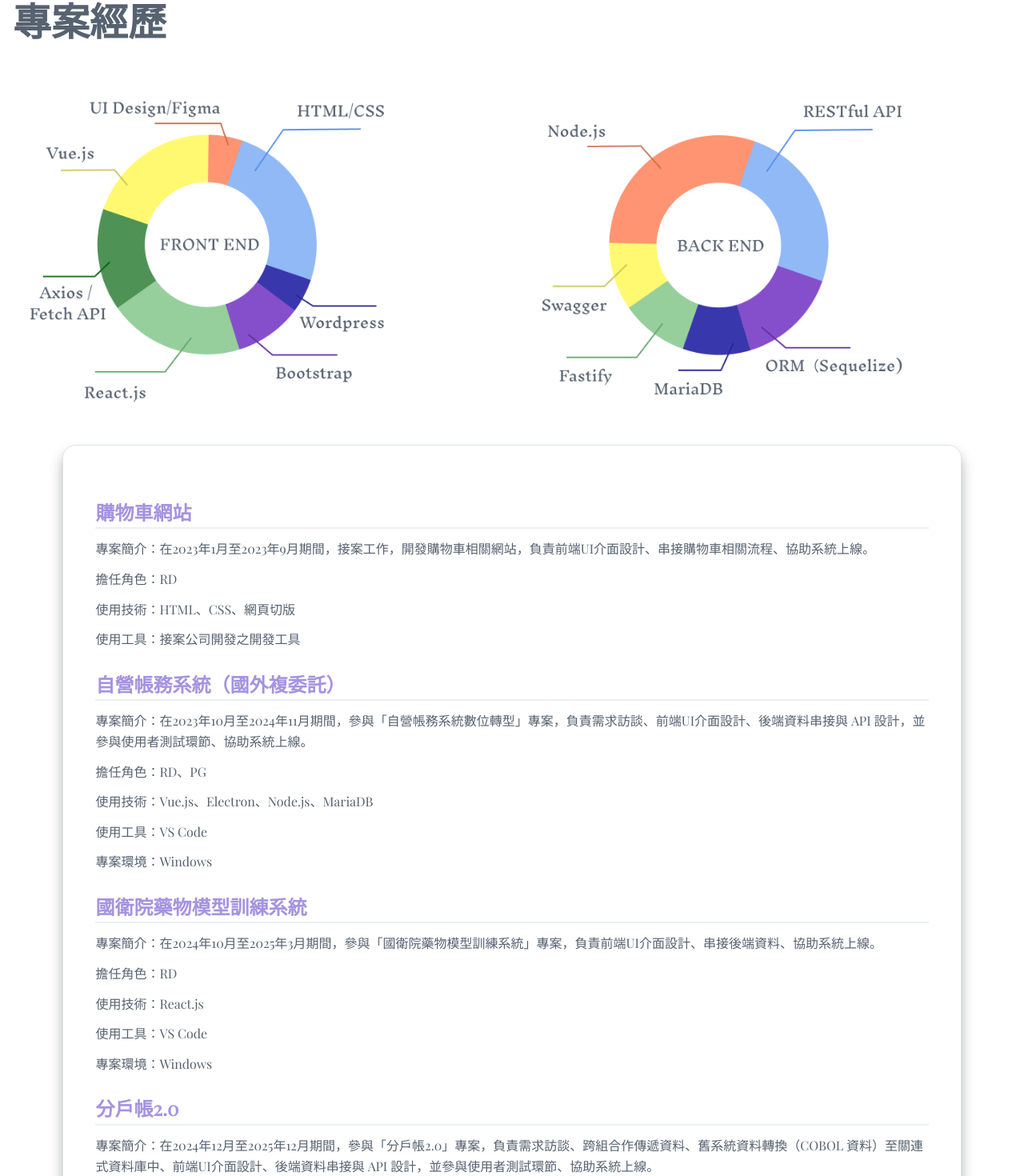
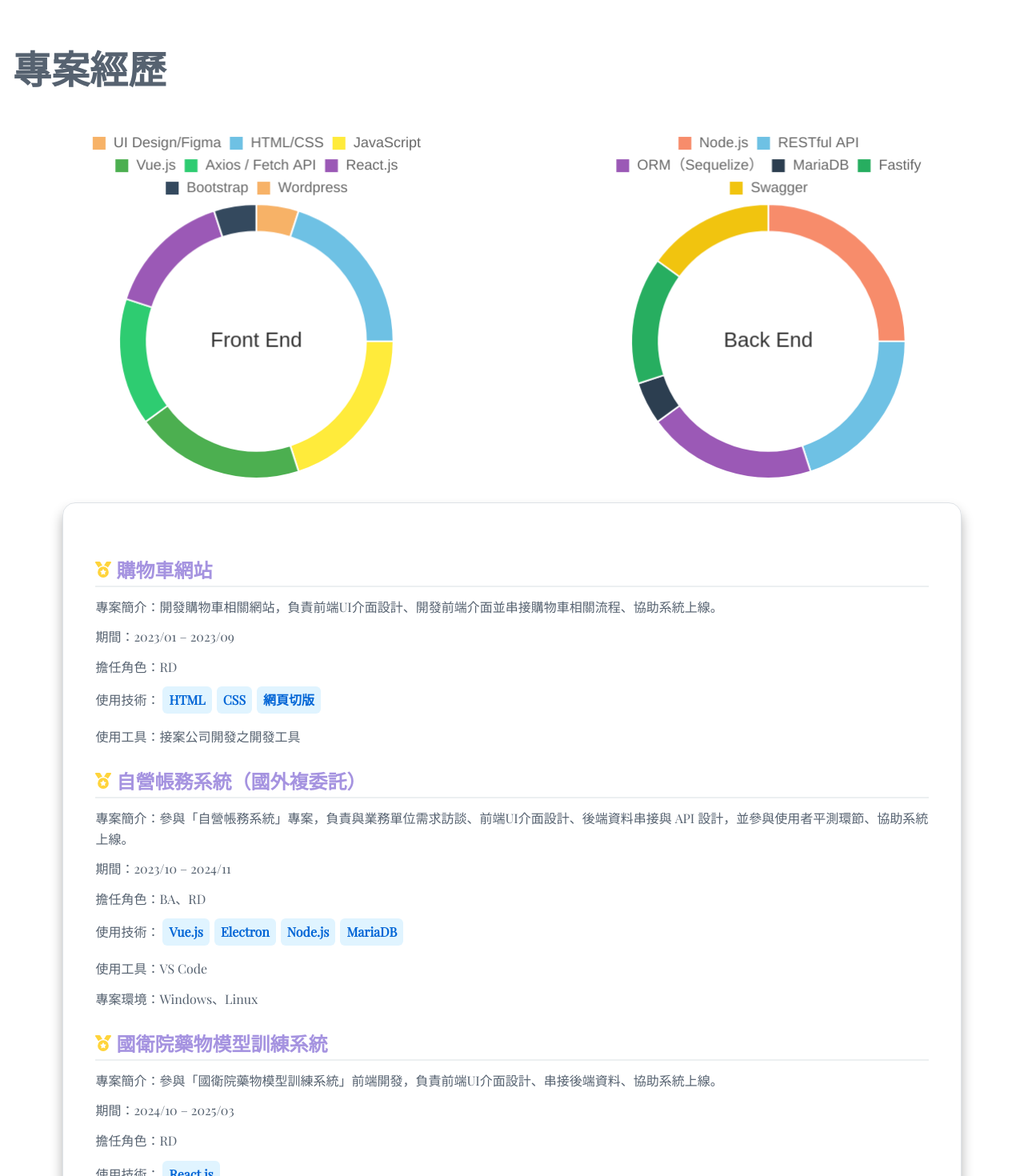
Before and after one commit to xin315023/emilyresume, a Vue app in the folder vite-project/: page /about in a window 1280 px wide. Shown: the part 937-2407 px from the top of the page at 80% size. Built offline with nearby package versions, Linux system fonts and the light colour scheme.

Commit message:
修改圓餅圖、新增連結

```diff
--- a/vite-project/package.json
+++ b/vite-project/package.json
@@ -11,6 +11,7 @@
     "deploy": "gh-pages -d dist"
   },
   "dependencies": {
+    "chart.js": "^4.5.0",
     "vue": "^3.5.13",
     "vue-router": "^4.5.1"
   },
--- a/vite-project/src/assets/style.css
+++ b/vite-project/src/assets/style.css
@@ -16,7 +16,7 @@
 	background-color: #FFFFF3;
 }
 .rellax_about{
-	padding: 150px 0px;
+	padding: 180px 0px;
 }
 /*-------------------------*/
 /* $Text
@@ -50,6 +50,9 @@
 }
 .icon-github{
 	background-image: url('../../public/github.svg');
+}
+.icon-mail{
+	background-image: url('../../public/mail.svg');
 }
 /*-------------------------*/
 /* $Button
@@ -224,7 +227,7 @@
 	color: #A593E0;
 }
 .nav__icon-group{
-	padding: 24px;
+	padding: 24px 10px;
 	line-height: 56px;
 	float: left;
 }
@@ -524,9 +527,12 @@
 /* $Parallax image
 ---------------------------*/
 /* common */
-/* .parallax-container{
-
-} */
+.parallax-container-project{
+	display: flex;
+	justify-content: center;  /* 水平置中 */
+	align-items: center;      /* 垂直置中 */
+	padding: 5%;
+}
 .parallax-container .image{
 	width: 100%;
 	display: block;
@@ -550,9 +556,9 @@
 	display: block;
 }
 @media (max-width: 960px){
-	.parallax-container-about{
+	/* .parallax-container-about{
 		margin: 20px;
-	}
+	} */
 	.parallax-container .image{
 		width: 100%;
 		display: block;
@@ -663,7 +669,6 @@
 .Experience h2 {
 	color: #A593E0;
 	padding-bottom: 5px;
-	margin-top: 30px;
 }
 .ExperienceTitle{
 	font-size: 24px;
@@ -677,7 +682,7 @@
 
 /* footer */
 .footer {
-  background-color: #222;
+  background-color: #566270;
   color: #fff;
   padding: 40px 0;
 }
--- a/vite-project/src/components/Contact.vue
+++ b/vite-project/src/components/Contact.vue
@@ -12,9 +12,9 @@
         <div class="col-sm-6">
           <h4 class="footer__title">社群連結</h4>
           <div class="footer__icons">
-            <a href="https://github.com" target="_blank"><i class="icon icon-github"></i></a>
-            <a href="https://linkedin.com" target="_blank"><i class="icon icon-linkedin"></i></a>
-            <a href="mailto:yourname@example.com"><i class="icon icon-mail"></i></a>
+            <a href="https://www.linkedin.com/in/%E7%AD%A0%E8%8A%AF-%E6%9E%97-3aa03b1b0?utm_source=share&utm_campaign=share_via&utm_content=profile&utm_medium=ios_app" target="_blank"><i class="icon icon-linkdin"></i></a>
+            <a href="https://github.com/xin315023" target="_blank"><i class="icon icon-github"></i></a>
+            <a href="mailto:emiyxlin@gmail.com"><i class="icon icon-mail"></i></a>
           </div>
         </div>
       </div>
--- a/vite-project/src/components/Projects.vue
+++ b/vite-project/src/components/Projects.vue
@@ -8,48 +8,100 @@
 						<h3 class="info__title">專案經歷</h3>
 						<div class="row">
 							<div class="col-sm-6">
-								<div class="parallax-container parallax-container-about">
-									<img class="image rellax" data-rellax-speed="2" src="../../public/frontend.png" alt="">
+								<div class="parallax-container parallax-container-project parallax-container-about">
+									<SkillChart
+										class="image rellax"
+										title="Front End"
+										:labels="frontendLabels"
+										:data="frontendData"
+										:colors="frontendColors"
+										defaultLine="FRONTEND"
+									/>
 								</div>
 							</div>
 							<div class="col-sm-6">
-								<div class="parallax-container parallax-container-about">
-									<img class="image rellax" data-rellax-speed="2" src="../../public/backend.png" alt="">
+								<div class="parallax-container parallax-container-project parallax-container-about">
+									<SkillChart
+										class="image rellax"
+										title="Back End"
+										:labels="backendLabels"
+										:data="backendData"
+										:colors="backendColors"
+										defaultLine="BACKEND"
+									/>
 								</div>
+
 							</div>
 						</div>
 						<div class="projectCard">
 							<div class="card">
 								<!-- 購物車網站 -->
-								<h2 class>購物車網站</h2>
-								<p>專案簡介：在2023年1月至2023年9月期間，接案工作，開發購物車相關網站，負責前端UI介面設計、串接購物車相關流程、協助系統上線。</p>
+								<h2 class><svg xmlns="http://www.w3.org/2000/svg" height="20" width="20" viewBox="0 0 512 512"><path fill="#FFD43B" d="M4.1 38.2C1.4 34.2 0 29.4 0 24.6C0 11 11 0 24.6 0L133.9 0c11.2 0 21.7 5.9 27.4 15.5l68.5 114.1c-48.2 6.1-91.3 28.6-123.4 61.9L4.1 38.2zm503.7 0L405.6 191.5c-32.1-33.3-75.2-55.8-123.4-61.9L350.7 15.5C356.5 5.9 366.9 0 378.1 0L487.4 0C501 0 512 11 512 24.6c0 4.8-1.4 9.6-4.1 13.6zM80 336a176 176 0 1 1 352 0A176 176 0 1 1 80 336zm184.4-94.9c-3.4-7-13.3-7-16.8 0l-22.4 45.4c-1.4 2.8-4 4.7-7 5.1L168 298.9c-7.7 1.1-10.7 10.5-5.2 16l36.3 35.4c2.2 2.2 3.2 5.2 2.7 8.3l-8.6 49.9c-1.3 7.6 6.7 13.5 13.6 9.9l44.8-23.6c2.7-1.4 6-1.4 8.7 0l44.8 23.6c6.9 3.6 14.9-2.2 13.6-9.9l-8.6-49.9c-.5-3 .5-6.1 2.7-8.3l36.3-35.4c5.6-5.4 2.5-14.8-5.2-16l-50.1-7.3c-3-.4-5.7-2.4-7-5.1l-22.4-45.4z"/></svg>
+									購物車網站
+								</h2>
+								<p>
+									專案簡介：開發購物車相關網站，負責前端UI介面設計、開發前端介面並串接購物車相關流程、協助系統上線。
+								</p>
+								<p>
+									期間：2023/01 – 2023/09
+								</p>
 								<p>擔任角色：RD</p>
-								<p>使用技術：HTML、CSS、網頁切版</p>
+								<p>使用技術：
+									<span class="badge badge-skill">HTML</span>
+									<span class="badge badge-skill">CSS</span>
+									<span class="badge badge-skill">網頁切版</span>
+								</p>
 								<p>使用工具：接案公司開發之開發工具</p>
 
 								<!-- 自營帳務系統（國外複委託）-->
-								<h2 class>自營帳務系統（國外複委託）</h2>
-								<p>專案簡介：在2023年10月至2024年11月期間，參與「自營帳務系統數位轉型」專案，負責需求訪談、前端UI介面設計、後端資料串接與 API 設計，並參與使用者測試環節、協助系統上線。</p>
-								<p>擔任角色：RD、PG</p>
-								<p>使用技術：Vue.js、Electron、Node.js、MariaDB</p>
+								<h2 class><svg xmlns="http://www.w3.org/2000/svg" height="20" width="20" viewBox="0 0 512 512"><path fill="#FFD43B" d="M4.1 38.2C1.4 34.2 0 29.4 0 24.6C0 11 11 0 24.6 0L133.9 0c11.2 0 21.7 5.9 27.4 15.5l68.5 114.1c-48.2 6.1-91.3 28.6-123.4 61.9L4.1 38.2zm503.7 0L405.6 191.5c-32.1-33.3-75.2-55.8-123.4-61.9L350.7 15.5C356.5 5.9 366.9 0 378.1 0L487.4 0C501 0 512 11 512 24.6c0 4.8-1.4 9.6-4.1 13.6zM80 336a176 176 0 1 1 352 0A176 176 0 1 1 80 336zm184.4-94.9c-3.4-7-13.3-7-16.8 0l-22.4 45.4c-1.4 2.8-4 4.7-7 5.1L168 298.9c-7.7 1.1-10.7 10.5-5.2 16l36.3 35.4c2.2 2.2 3.2 5.2 2.7 8.3l-8.6 49.9c-1.3 7.6 6.7 13.5 13.6 9.9l44.8-23.6c2.7-1.4 6-1.4 8.7 0l44.8 23.6c6.9 3.6 14.9-2.2 13.6-9.9l-8.6-49.9c-.5-3 .5-6.1 2.7-8.3l36.3-35.4c5.6-5.4 2.5-14.8-5.2-16l-50.1-7.3c-3-.4-5.7-2.4-7-5.1l-22.4-45.4z"/></svg>
+									自營帳務系統（國外複委託）
+								</h2>
+								<p>專案簡介：參與「自營帳務系統」專案，負責與業務單位需求訪談、前端UI介面設計、後端資料串接與 API 設計，並參與使用者平測環節、協助系統上線。</p>
+								<p>
+									期間：2023/10 – 2024/11
+								</p>
+								<p>擔任角色：BA、RD</p>
+								<p>使用技術：
+									<span class="badge badge-skill">Vue.js</span>
+									<span class="badge badge-skill">Electron</span>
+									<span class="badge badge-skill">Node.js</span>
+									<span class="badge badge-skill">MariaDB</span>
+								</p>
 								<p>使用工具：VS Code</p>
-								<p>專案環境：Windows</p>
+								<p>專案環境：Windows、Linux</p>
 
 								<!-- 國衛院藥物模型訓練系統 -->
-								<h2 class>國衛院藥物模型訓練系統</h2>
-								<p>專案簡介：在2024年10月至2025年3月期間，參與「國衛院藥物模型訓練系統」專案，負責前端UI介面設計、串接後端資料、協助系統上線。</p>
+								<h2 class><svg xmlns="http://www.w3.org/2000/svg" height="20" width="20" viewBox="0 0 512 512"><path fill="#FFD43B" d="M4.1 38.2C1.4 34.2 0 29.4 0 24.6C0 11 11 0 24.6 0L133.9 0c11.2 0 21.7 5.9 27.4 15.5l68.5 114.1c-48.2 6.1-91.3 28.6-123.4 61.9L4.1 38.2zm503.7 0L405.6 191.5c-32.1-33.3-75.2-55.8-123.4-61.9L350.7 15.5C356.5 5.9 366.9 0 378.1 0L487.4 0C501 0 512 11 512 24.6c0 4.8-1.4 9.6-4.1 13.6zM80 336a176 176 0 1 1 352 0A176 176 0 1 1 80 336zm184.4-94.9c-3.4-7-13.3-7-16.8 0l-22.4 45.4c-1.4 2.8-4 4.7-7 5.1L168 298.9c-7.7 1.1-10.7 10.5-5.2 16l36.3 35.4c2.2 2.2 3.2 5.2 2.7 8.3l-8.6 49.9c-1.3 7.6 6.7 13.5 13.6 9.9l44.8-23.6c2.7-1.4 6-1.4 8.7 0l44.8 23.6c6.9 3.6 14.9-2.2 13.6-9.9l-8.6-49.9c-.5-3 .5-6.1 2.7-8.3l36.3-35.4c5.6-5.4 2.5-14.8-5.2-16l-50.1-7.3c-3-.4-5.7-2.4-7-5.1l-22.4-45.4z"/></svg>
+									國衛院藥物模型訓練系統
+								</h2>
+								<p>專案簡介：參與「國衛院藥物模型訓練系統」前端開發，負責前端UI介面設計、串接後端資料、協助系統上線。</p>
+								<p>
+									期間：2024/10 – 2025/03
+								</p>
 								<p>擔任角色：RD</p>
-								<p>使用技術：React.js</p>
+								<p>使用技術：
+									<span class="badge badge-skill">React.js</span>
+								</p>
 								<p>使用工具：VS Code</p>
 								<p>專案環境：Windows</p>
 
 								<!-- 分戶帳2.0 -->
-								<h2 class>分戶帳2.0</h2>
-								<p>專案簡介：在2024年12月至2025年12月期間，參與「分戶帳2.0」專案，負責需求訪談、跨組合作傳遞資料、舊系統資料轉換（COBOL 資料）至關連式資料庫中、前端UI介面設計、後端資料串接與 API 設計，並參與使用者測試環節、協助系統上線。</p>
+								<h2 class><svg xmlns="http://www.w3.org/2000/svg" height="20" width="20" viewBox="0 0 512 512"><path fill="#FFD43B" d="M4.1 38.2C1.4 34.2 0 29.4 0 24.6C0 11 11 0 24.6 0L133.9 0c11.2 0 21.7 5.9 27.4 15.5l68.5 114.1c-48.2 6.1-91.3 28.6-123.4 61.9L4.1 38.2zm503.7 0L405.6 191.5c-32.1-33.3-75.2-55.8-123.4-61.9L350.7 15.5C356.5 5.9 366.9 0 378.1 0L487.4 0C501 0 512 11 512 24.6c0 4.8-1.4 9.6-4.1 13.6zM80 336a176 176 0 1 1 352 0A176 176 0 1 1 80 336zm184.4-94.9c-3.4-7-13.3-7-16.8 0l-22.4 45.4c-1.4 2.8-4 4.7-7 5.1L168 298.9c-7.7 1.1-10.7 10.5-5.2 16l36.3 35.4c2.2 2.2 3.2 5.2 2.7 8.3l-8.6 49.9c-1.3 7.6 6.7 13.5 13.6 9.9l44.8-23.6c2.7-1.4 6-1.4 8.7 0l44.8 23.6c6.9 3.6 14.9-2.2 13.6-9.9l-8.6-49.9c-.5-3 .5-6.1 2.7-8.3l36.3-35.4c5.6-5.4 2.5-14.8-5.2-16l-50.1-7.3c-3-.4-5.7-2.4-7-5.1l-22.4-45.4z"/></svg>
+									分戶帳2.0
+								</h2>
+								<p>專案簡介：參與「分戶帳2.0」專案，負責需求盤點並將抽象的需求具象化、跨組協作傳遞資料、舊系統資料轉換（COBOL 資料）至關連式資料庫中、前端UI介面設計、後端資料串接與 API 設計。</p>
+								<p>
+									期間：2024/12 – 2024/06
+								</p>
 								<p>擔任角色：RD、PG</p>
-								<p>使用技術：Vue.js、Node.js、MariaDB</p>
+								<p>使用技術：
+									<span class="badge badge-skill">Vue.js</span>
+									<span class="badge badge-skill">Node.js</span>
+									<span class="badge badge-skill">MariaDB</span>
+								</p>
 								<p>使用工具：VS Code</p>
-								<p>專案環境：Windows、Rocky Linux</p>
+								<p>專案環境：Windows、Linux</p>
 							</div>
 						</div>
 					</div>
@@ -61,5 +113,32 @@
   </template>
 
   <script setup>
-  // 可日後加入動畫、圖片輪播等效果
+  /** import */
+  import SkillChart from './SkillChart.vue'
+
+  const frontendLabels = [
+  	'UI Design/Figma', 'HTML/CSS', 'JavaScript', 'Vue.js', 'Axios / Fetch API', 'React.js', 'Bootstrap', 'Wordpress'
+  ]
+  const frontendData = [5, 20, 20, 20, 15, 15, 5]
+  const frontendColors = ['#f7b267', '#6ec1e4', '#ffeb3b', '#4caf50', '#2ecc71', '#9b59b6', '#34495e']
+
+  const backendLabels = [
+  	'Node.js', 'RESTful API', 'ORM（Sequelize）', 'MariaDB', 'Fastify', 'Swagger'
+  ]
+  const backendData = [25, 20, 20, 5, 15, 15]
+  const backendColors = ['#f78c6b', '#6ec1e4', '#9b59b6', '#2c3e50', '#27ae60', '#f1c40f']
   </script>
+
+
+<style scoped>
+.badge-skill {
+  display: inline-block;
+  background: #e0f4ff;
+  color: #0366d6;
+  font-weight: bold;
+  padding: 4px 8px;
+  border-radius: 6px;
+  margin-right: 6px;
+  margin-bottom: 4px;
+}
+</style>
--- /dev/null
+++ b/vite-project/src/components/SkillChart.vue
@@ -0,0 +1,113 @@
+<!-- src/components/SkillChart.vue -->
+<template>
+  <div>
+    <canvas ref="chartRef"></canvas>
+  </div>
+</template>
+
+<script setup>
+import { onMounted, ref, reactive } from 'vue'
+import {
+  Chart,
+  DoughnutController,
+  ArcElement,
+  Tooltip,
+  Legend
+} from 'chart.js'
+
+const props = defineProps({
+  title: String,
+  labels: Array,
+  data: Array,
+  colors: Array,
+})
+
+Chart.register(DoughnutController, ArcElement, Tooltip, Legend)
+
+const chartRef = ref(null)
+const chartInstance = ref(null)
+
+let centerText = 'Skill'; // 預設文字
+
+const centerTextPlugin = {
+  id: 'centerText',
+  beforeDraw(chart) {
+    const { ctx, chartArea, tooltip } = chart;
+
+    const centerX = (chartArea.left + chartArea.right) / 2;
+    const centerY = (chartArea.top + chartArea.bottom) / 2;
+
+    ctx.save();
+    ctx.font = '26px arial';
+    ctx.fillStyle = '#333';
+    ctx.textAlign = 'center';
+    ctx.textBaseline = 'middle';
+
+    let line1 = `${props.title}`;
+    let line2 = '';
+
+    // 如果滑鼠有 hover 到資料改文字
+    if (tooltip && tooltip.opacity > 0 && tooltip.dataPoints?.length) {
+      const hovered = tooltip.dataPoints[0];
+      line1 = `${hovered.formattedValue}%`;
+      line2 = hovered.label;
+
+      const offset = 14;
+      ctx.fillText(line1, centerX, centerY - offset); // 第一行：數值
+      ctx.fillText(line2, centerX, centerY + offset); // 第二行：label
+    } else {
+      ctx.fillText(line1, centerX, centerY);
+    }
+
+    ctx.restore(); // 重新選染
+  }
+};
+
+onMounted(() => {
+  chartInstance.value = new Chart(chartRef.value, {
+    type: 'doughnut',
+    data: {
+      labels: props.labels,
+      datasets: [{
+        data: props.data,
+        backgroundColor: props.colors,
+        hoverOffset: 20
+      }]
+    },
+    plugins: [centerTextPlugin],
+    options: {
+      cutout: '80%',
+      responsive: true,
+      maintainAspectRatio: false, // 讓父容器控制大小
+      plugins: {
+        legend: {
+          labels: {
+            font: {
+              size: 18 // 調整這裡變大字
+            },
+            usePointStyle: true, // 啟用點樣式
+            pointStyle: 'rect'   // 改為正方形
+          }
+        },
+        tooltip: {
+          enabled: true,
+          callbacks: {
+            label: function (context) {
+              return `${context.label}：${context.raw}%`;
+            }
+          }
+        }
+      },
+    }
+  });
+});
+</script>
+
+<style scoped>
+canvas {
+  width: 100% !important;
+  height: 100% !important;
+  margin: 0 auto;
+  display: block;
+}
+</style>
--- a/vite-project/vite.config.js
+++ b/vite-project/vite.config.js
@@ -1,5 +1,6 @@
 import { defineConfig } from 'vite'
 import vue from '@vitejs/plugin-vue'
+import path from 'path'
 
 // https://vite.dev/config/
 export default defineConfig({
```
Also changed, not shown: vite-project/src/components/About.vue (+5 -3 lines), vite-project/src/components/Experience.vue (+68 -42 lines), vite-project/public/mail.svg (added), 1 other file (tests, documents, lock files or other folders).
